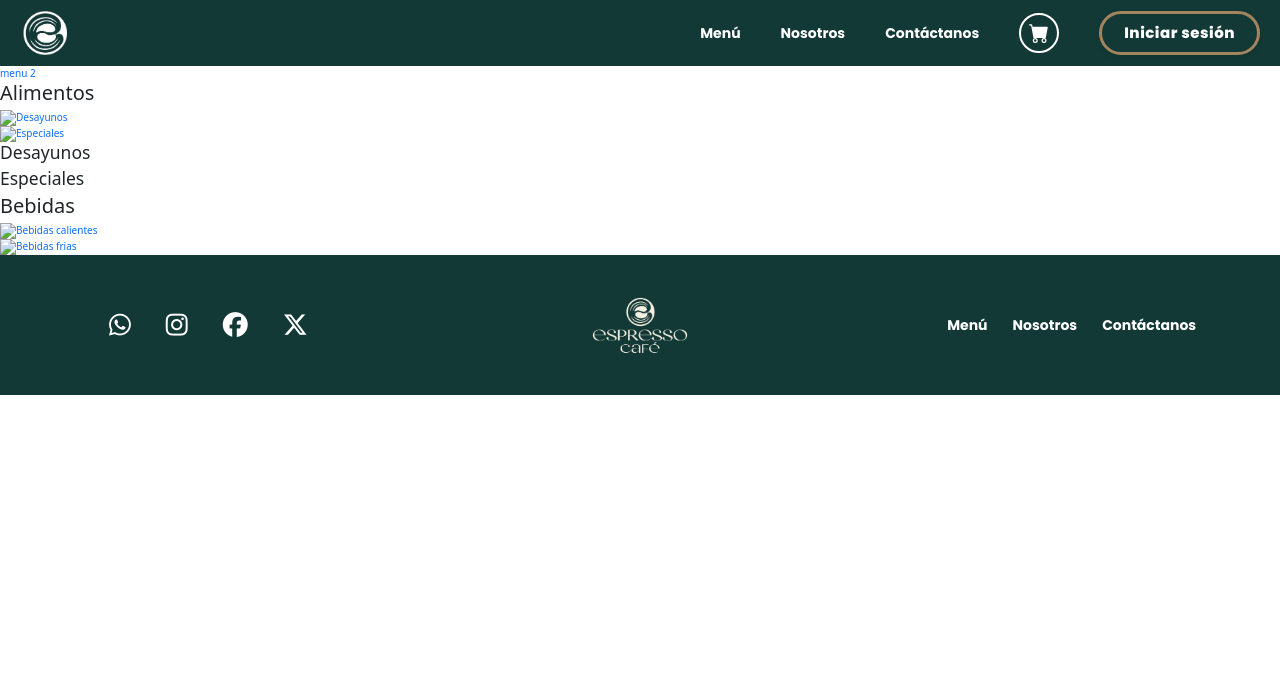
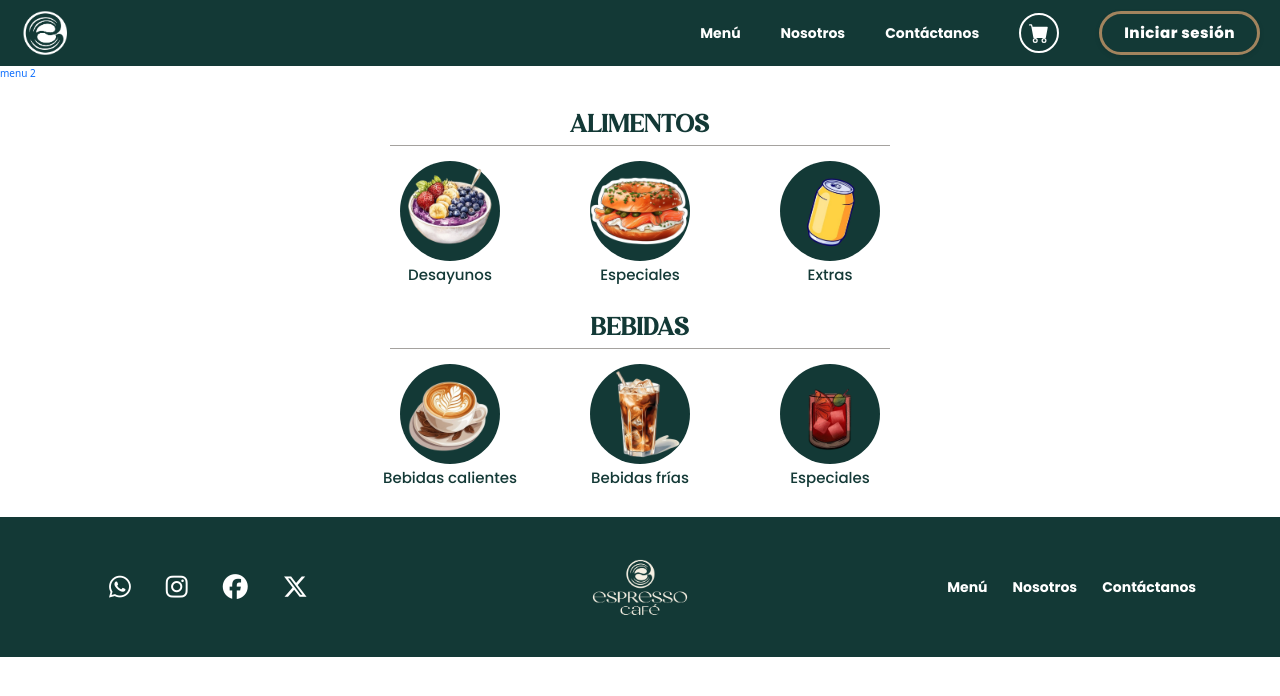
Before and after one commit to AlanBWolfs/Gitphoria.Espresso, a website with bundled scripts: page pages/menu.html in a window 1280 px wide. Built offline with nearby package versions, Linux system fonts and the light colour scheme.

Commit message:
agregue menu1 y moví las imagenes de nosotros a carpetas

```diff
--- a/js/menu-data.js
+++ b/js/menu-data.js
@@ -181,6 +181,19 @@ export const menuElementos ={
                 },
             ]
         }
+    },
+    Bebidas:{
+        Especiales:{
+            shots:[
+                {
+                    id:20,
+                    nombre: "Espresso",
+                    description: "Mezcla de espinaca baby, bolitas de queso crema, arandanos deshidratados, nueces, trozoa de durazno y aderezo de miel con mostaza.",
+                    precio: 75.00,
+                    imagen: "/assets/Ensalada.png"
+                }
+            ]
+        }
     }
 }
 
--- a/pages/menu.html
+++ b/pages/menu.html
@@ -19,28 +19,54 @@
 <body>
     <div id="navbar"></div>
     <a href="menu2.html">menu 2</a>
-    <h2 class="titulos-menu1">Alimentos</h2>
-    <div class="circle-buttons">
-        <a href="menu2.html" class="circle-btn">
-            <img src="#" alt="Desayunos">
-        </a>
-        <a href="menu2.html" class="circle-btn">
-            <img src="" alt="Especiales">
-        </a>
+
+   <div class="menu-section">
+        <h2>Alimentos</h2>
+        <div class="buttons-container">
+            <div class="button-group">
+                <a href="menu2.html" class="circle-btn">
+                    <img src="/assets/Bowl.png" alt="Extras">
+                </a>
+                <h3>Desayunos</h3>
+            </div>
+            <div class="button-group">
+                <a href="menu2.html" class="circle-btn">
+                    <img src="/assets/bagelsalmon.png" alt="Extras">
+                </a>
+                <h3>Especiales</h3>
+            </div>
+            <div class="button-group">
+                <a href="menu2.html" class="circle-btn">
+                    <img src="/assets/Extras.png" alt="Extras">
+                </a>
+                <h3>Extras</h3>
+            </div>
+        </div>
     </div>
 
-    <h3>Desayunos</h3>
-    <h3>Especiales</h3>
-    <h2 class="titulos-menu1">Bebidas</h2>
-    <div class="circle-buttons">
-        <a href="menu2.html" class="circle-btn">
-            <img src="#" alt="Bebidas calientes">
-        </a>
-        <a href="menu2.html" class="circle-btn">
-            <img src="" alt="Bebidas frias">
-        </a>
+    <div class="menu-section">
+        <h2>Bebidas</h2>
+        <div class="buttons-container">
+            <div class="button-group">
+                <a href="menu2.html" class="circle-btn">
+                    <img src="/assets/Bebidas calientes.png" alt="Extras">
+                </a>
+                <h3>Bebidas calientes</h3>
+            </div>
+            <div class="button-group">
+                <a href="menu2.html" class="circle-btn">
+                    <img src="/assets/bebidafria.png" alt="Extras">
+                </a>
+                <h3>Bebidas frías</h3>
+            </div>
+            <div class="button-group">
+                <a href="menu2.html" class="circle-btn">
+                    <img src="/assets/especialesB.png" alt="Extras">
+                </a>
+                <h3>Especiales</h3>
+            </div>
+        </div>
     </div>
-
     <div id="footer"></div>
     <script type="module" src="../js/main.js"></script>
 
--- a/styles-espresso-cafe/menu.css
+++ b/styles-espresso-cafe/menu.css
@@ -0,0 +1,71 @@
+ /* Poppins desde Google Fonts */
+@import url('https://fonts.googleapis.com/css2?family=Poppins:wght@400;500;700&display=swap');
+
+ h2 {
+            width: 100%;
+            text-align: center;
+            margin: 3rem 0 1rem;
+            font-family: "Avigea", serif;
+            font-size: 2.5rem;
+            color: #133936;
+            text-transform: uppercase;
+            position: relative;
+            padding-bottom: 0.5rem;
+        }
+
+        h2::after {
+            content: "";
+            position: absolute;
+            bottom: 0;
+            left: 50%;
+            transform: translateX(-50%);
+            width: 500px;
+            height: 1px;
+            background-color: #A5A29F;
+        }
+
+        h3 {
+            font-family: "poppins";
+            font-size: 1.5rem;
+            color: #133936;
+            font-weight: 60px;
+            margin: 0.5rem 0 0;
+            text-align: center;
+            width: 100%;
+        }
+
+        .menu-section {
+            margin-bottom: 3rem;
+        }
+
+        .buttons-container {
+            display: flex;
+            justify-content: center;
+            gap: 4rem;
+            margin: 1.5rem 0;
+        }
+
+        .button-group {
+            display: flex;
+            flex-direction: column;
+            align-items: center;
+            width: 150px;
+        }
+
+        .circle-btn {
+            width: 100px;
+            height: 100px;
+            border-radius: 50%;
+            background-color: #133936;
+            display: flex;
+            justify-content: space-around;
+            align-items: center;
+            text-decoration: none;
+            color: white;
+            font-size: 2.5rem;
+            transition: transform 0.3s;
+        }
+
+        .circle-btn:hover {
+            transform: scale(1.1);
+        }
```
Also changed, not shown: pages/acercaDe.html (+8 -8 lines), assets/Bebidas calientes.png (added), assets/Bowl.png (added), assets/Extras.png (added), assets/bebidafria.png (added), assets/equipo/AKRC.jpg (renamed from assets/AKRC.jpg), assets/equipo/Sergio.jpeg (renamed from assets/Sergio.jpeg), assets/equipo/alan.jpg (renamed from assets/alan.jpg), assets/equipo/betza.jpeg (renamed from assets/betza.jpeg), assets/equipo/raul.png (renamed from assets/raul.png), assets/equipo/ricardo.jpeg (renamed from assets/ricardo.jpeg), assets/equipo/viviano (1).jpg (renamed from assets/viviano (1).jpg), assets/especialesB.png (added), assets/ver2.jpg (deleted), 1 more files.
